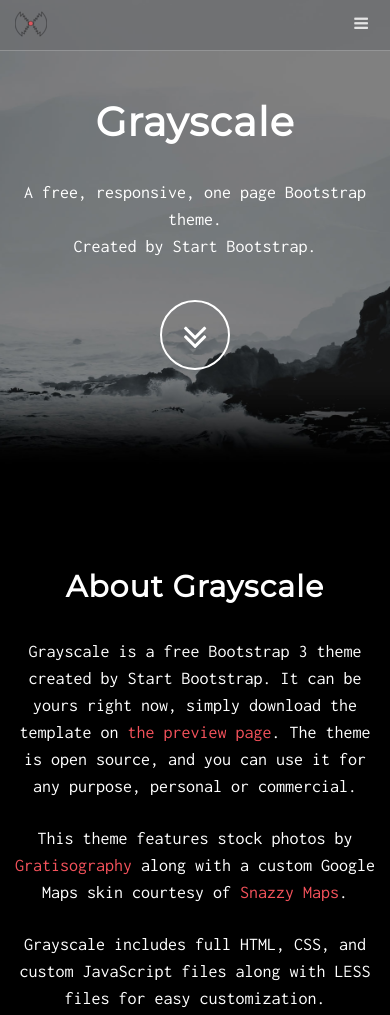
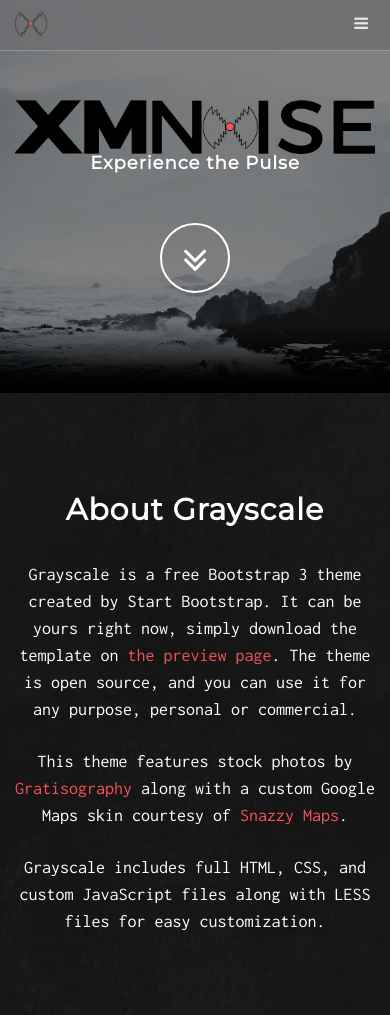
Before and after one commit to nanobytz/XMNOISE, a plain HTML site: page index.html in a window 390 px wide. Shown: the top 1015 px of the page. Drawn offline with Linux system fonts and the light colour scheme; some packages are replaced by stand-ins of ours.

Commit message:
Added bg texture and responsive logo

```diff
--- a/css/grayscale.less
+++ b/css/grayscale.less
@@ -50,6 +50,10 @@
     }
 }
 
+.bg_wrapper{
+    background: url(../img/bgtexture.jpg) center center @base;
+}
+
 .light {
     font-weight: 400;
 }
@@ -57,7 +61,7 @@
 .navbar-custom {
     margin-bottom: 0;
     border-bottom: 1px solid fade(white, 30%);
-    // text-transform: uppercase;
+    text-transform: uppercase;
     font-family: "Montserrat","Helvetica Neue",Helvetica,Arial,sans-serif;
     background: @secondary;
     opacity: 0.8;
@@ -125,6 +129,15 @@
             filter: alpha(opacity=90); /* For IE8 and earlier */
             border-bottom: 1px solid fade(white, 30%);
         }
+    }
+}
+
+.logo-responsive {
+    max-width: 100%;
+    height: auto;
+    display: block;
+    @media(min-width:768px) {
+        max-width: 80%;
     }
 }
 
--- a/index.html
+++ b/index.html
@@ -103,8 +103,9 @@
             <div class="container">
                 <div class="row">
                     <div class="col-md-8 col-md-offset-2">
-                        <h1 class="brand-heading">Grayscale</h1>
-                        <p class="intro-text">A free, responsive, one page Bootstrap theme.<br>Created by Start Bootstrap.</p>
+                        <img class="logo-responsive center-block" src="img/logo.png"></img>
+                        <h3 class="intro-text">Experience the Pulse</h3>
+                        <!-- <p class="intro-text">A free, responsive, one page Bootstrap theme.<br>Created by Start Bootstrap.</p> -->
                         <a href="#about" class="btn btn-circle page-scroll">
                             <i class="fa fa-angle-double-down animated"></i>
                         </a>
@@ -113,6 +114,8 @@
             </div>
         </div>
     </header>
+
+    <div class="bg_wrapper">
 
     <!-- About Section -->
     <section id="about" class="container content-section text-center">
@@ -171,6 +174,7 @@
             <p>Copyright &copy; Your Website 2014</p>
         </div>
     </footer>
+    </div>
 
     <!-- jQuery -->
     <script src="js/jquery.js"></script>
```
Also changed, not shown: css/grayscale.css, img/bgtexture.jpg (added), img/logo.png (added).
